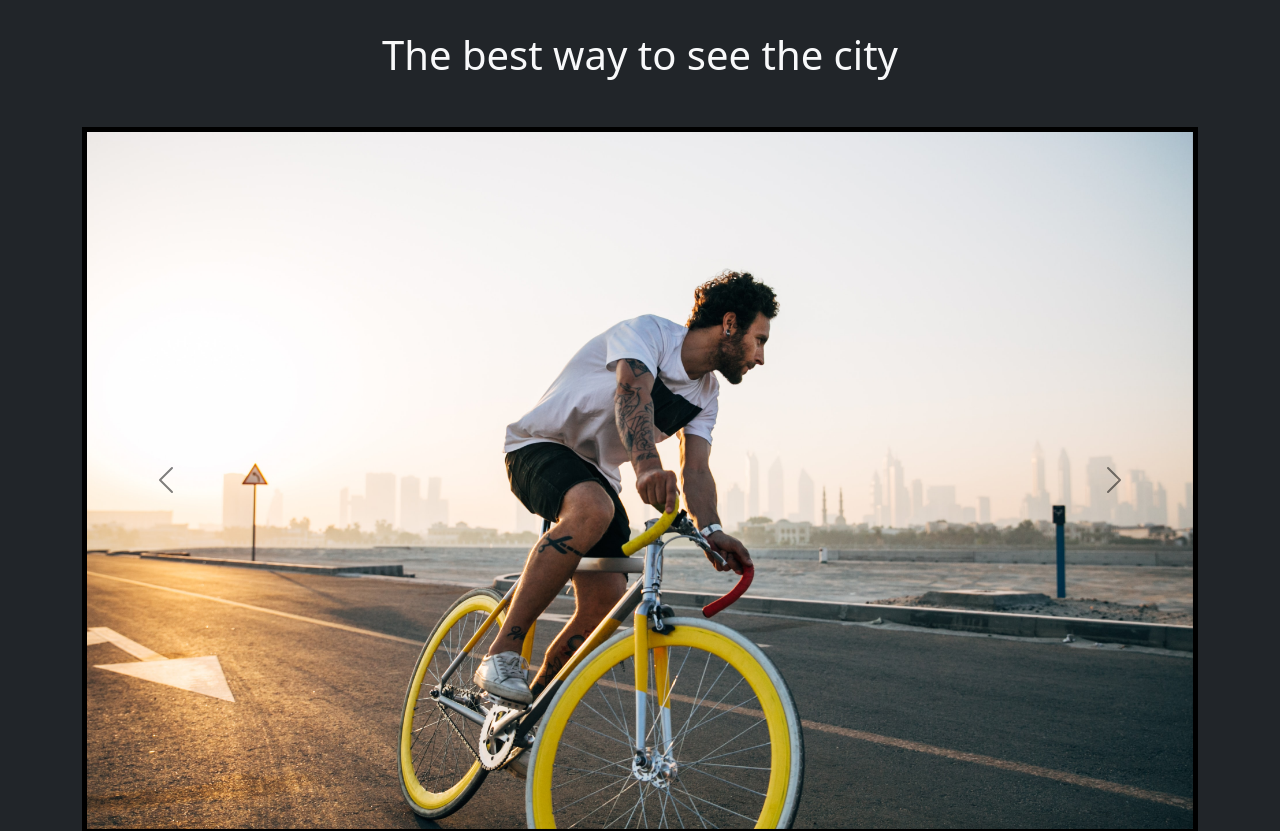
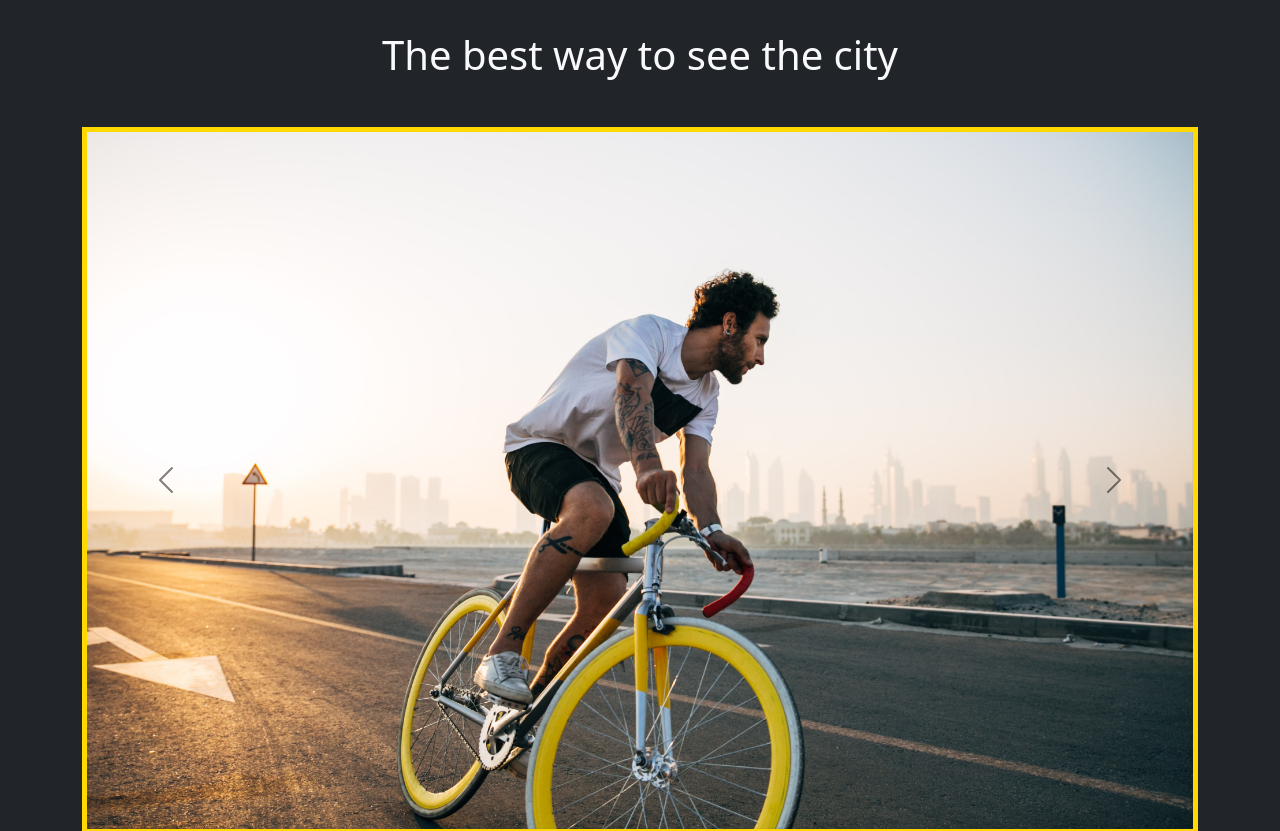
Before and after one commit to nathanrhysowen/Bike-website, a plain HTML site: page index.html in a window 1280 px wide. Shown: the part 1340-2171 px from the top of the page. Drawn offline with nearby package versions, Linux system fonts and the light colour scheme.

Commit message:
Update stylesheet.css

```diff
--- a/stylesheet.css
+++ b/stylesheet.css
@@ -3,7 +3,7 @@
     border-left: 5px;
     border-right: 5px;
     border-bottom: 5px;
-    border-color: black;
+    border-color: rgb(255, 217, 0);
     border-style: solid;
 }
 
```
